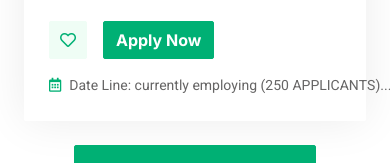
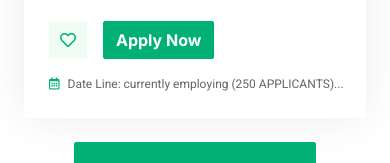
Before and after one commit to conniemyers08/poloniex, a plain HTML site: page job-portal-website-master/index.html in a window 390 px wide. Shown: the part 4215-4378 px from the top of the page. Drawn offline with nearby package versions, Linux system fonts and the light colour scheme; a script that the page names is missing.

Commit message:
Update style.css

```diff
--- a/job-portal-website-master/css/style.css
+++ b/job-portal-website-master/css/style.css
@@ -199,6 +199,9 @@
         font-size: 30px;
         font-weight: 600;
     }
+    small, .small {
+        font-size: .750em;
+    }
 }
 
 .header-carousel .owl-nav {
```
